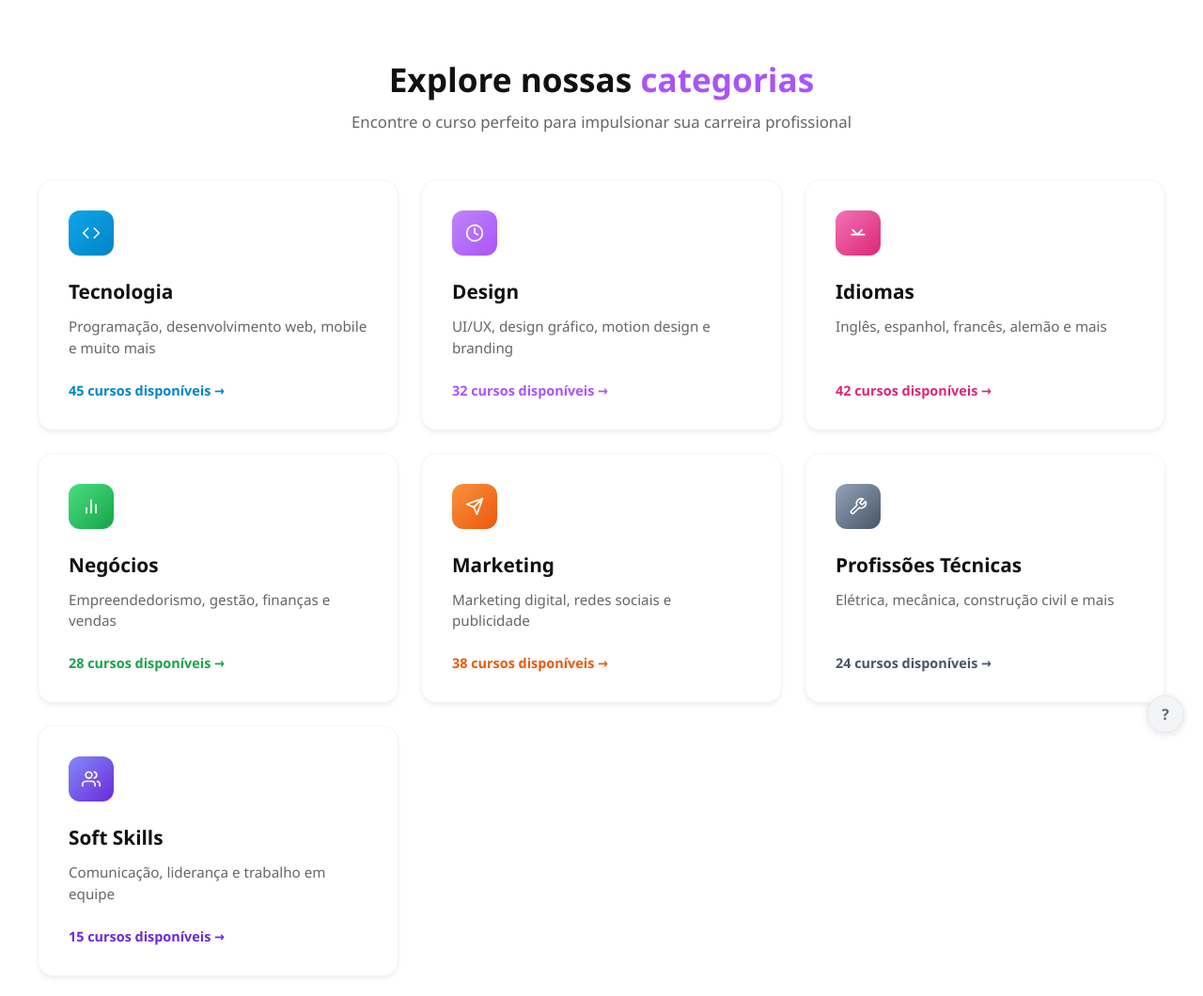
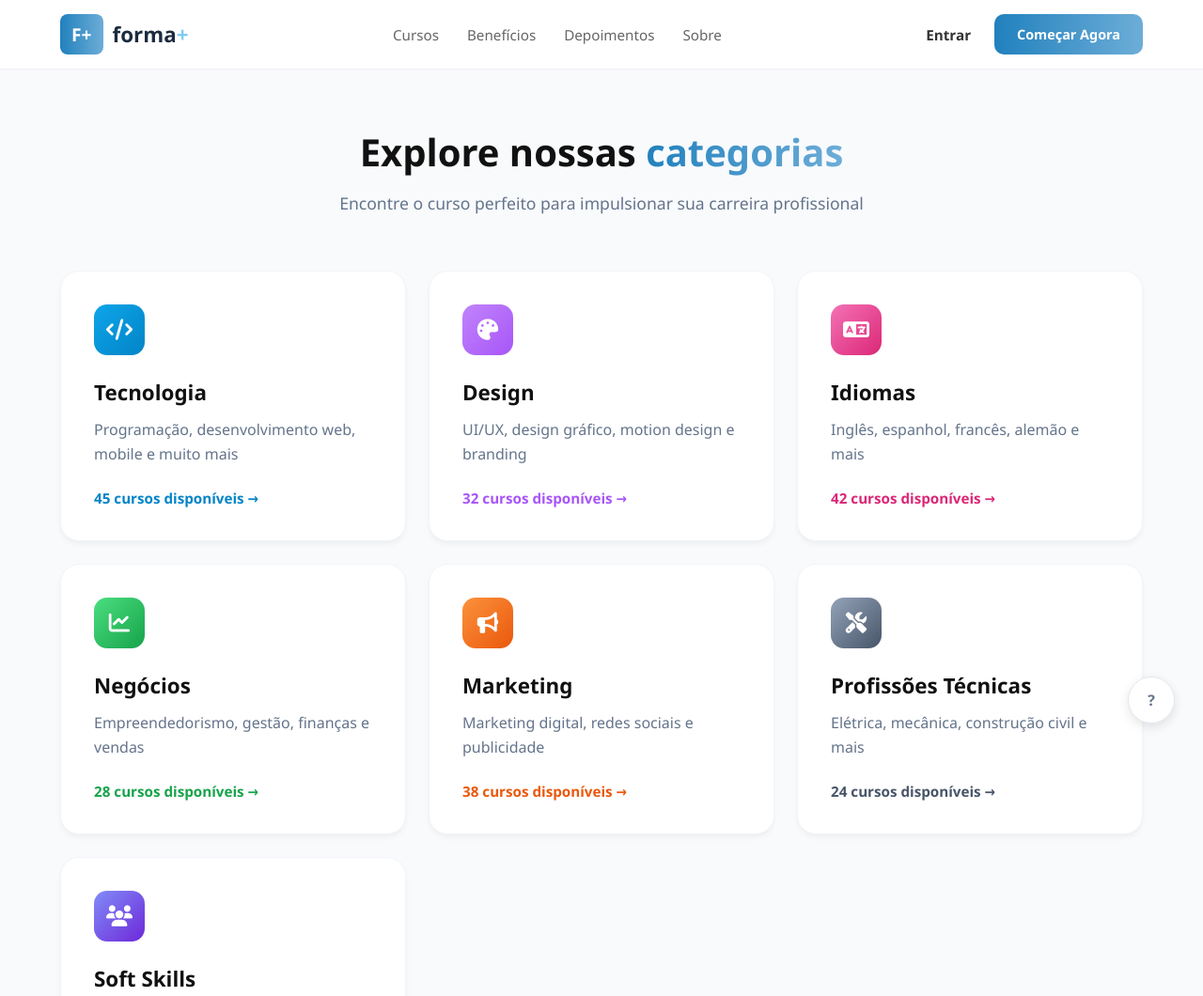
Before and after one commit to SarahCastro7/FormaMais, a plain HTML site: page FrontEnd/cursos.html in a window 1280 px wide. Shown: the top 1060 px of the page at 94% size. Drawn offline with Linux system fonts and the light colour scheme.

Commit message:
atualizações do código

```diff
--- a/FrontEnd/cursos.html
+++ b/FrontEnd/cursos.html
@@ -1,85 +1,101 @@
 <!DOCTYPE html>
 <html lang="pt-BR">
+
 <head>
     <meta charset="UTF-8">
     <meta name="viewport" content="width=device-width, initial-scale=1.0">
     <title>Explore nossas categorias</title>
+    <link rel="stylesheet" href="https://cdnjs.cloudflare.com/ajax/libs/font-awesome/6.5.1/css/all.min.css">
     <link rel="stylesheet" href="style.css/cursos.css">
 </head>
+
 <body>
 
+    <nav class="navbar">
+        <div class="logo">
+            <div class="logo-icon">F+</div>
+            <span class="logo-text">forma<span>+</span></span>
+        </div>
+
+        <ul class="nav-links">
+            <li><a href="cursos.html">Cursos</a></li>
+            <li><a href="beneficios.html">Benefícios</a></li>
+            <li><a href="depoimentos.html">Depoimentos</a></li>
+            <li><a href="sobre.html">Sobre</a></li>
+        </ul>
+
+        <div class="nav-actions">
+            <a href="login.html" class="btn-login">Entrar</a>
+            <a href="cadastro.html" class="btn-cta">Começar Agora</a>
+        </div>
+    </nav>
+
+
     <header class="main-header">
-        <h1>Explore nossas <span>categorias</span></h1>
+        <h1>Explore nossas <span class="texto-degrade">categorias</span></h1>
         <p>Encontre o curso perfeito para impulsionar sua carreira profissional</p>
     </header>
 
     <main class="container">
         <section class="grid-categories">
 
-            <!-- Card Tecnologia -->
             <div class="card">
                 <div class="icon-wrapper icon-tech">
-                    <svg viewBox="0 0 24 24" width="20" height="20" fill="none" stroke="currentColor" stroke-width="2" stroke-linecap="round" stroke-linejoin="round"><polyline points="16 18 22 12 16 6"></polyline><polyline points="8 6 2 12 8 18"></polyline></svg>
+                    <i class="fa-solid fa-code"></i>
                 </div>
                 <h2>Tecnologia</h2>
                 <p>Programação, desenvolvimento web, mobile e muito mais</p>
                 <a href="#" class="link-tech">45 cursos disponíveis &rarr;</a>
             </div>
 
-            <!-- Card Design -->
             <div class="card">
                 <div class="icon-wrapper icon-design">
-                    <svg viewBox="0 0 24 24" width="20" height="20" fill="none" stroke="currentColor" stroke-width="2" stroke-linecap="round" stroke-linejoin="round"><path d="M12 22C17.5228 22 22 17.5228 22 12C22 6.47715 17.5228 2 12 2C6.47715 2 2 6.47715 2 12C2 17.5228 6.47715 22 12 22Z"></path><path d="M12 6V12L16 14"></path></svg>
+                    <i class="fa-solid fa-palette"></i>
                 </div>
                 <h2>Design</h2>
                 <p>UI/UX, design gráfico, motion design e branding</p>
                 <a href="#" class="link-design">32 cursos disponíveis &rarr;</a>
             </div>
 
-            <!-- Card Idiomas -->
             <div class="card">
                 <div class="icon-wrapper icon-languages">
-                    <svg viewBox="0 0 24 24" width="20" height="20" fill="none" stroke="currentColor" stroke-width="2" stroke-linecap="round" stroke-linejoin="round"><path d="M5 8l6 6 6-6"></path><path d="M4 14h16"></path></svg>
+                    <i class="fa-solid fa-language"></i>
                 </div>
                 <h2>Idiomas</h2>
                 <p>Inglês, espanhol, francês, alemão e mais</p>
                 <a href="#" class="link-languages">42 cursos disponíveis &rarr;</a>
             </div>
 
-            <!-- Card Negócios -->
             <div class="card">
                 <div class="icon-wrapper icon-business">
-                    <svg viewBox="0 0 24 24" width="20" height="20" fill="none" stroke="currentColor" stroke-width="2" stroke-linecap="round" stroke-linejoin="round"><line x1="18" y1="20" x2="18" y2="10"></line><line x1="12" y1="20" x2="12" y2="4"></line><line x1="6" y1="20" x2="6" y2="14"></line></svg>
+                    <i class="fa-solid fa-chart-line"></i>
                 </div>
                 <h2>Negócios</h2>
                 <p>Empreendedorismo, gestão, finanças e vendas</p>
                 <a href="#" class="link-business">28 cursos disponíveis &rarr;</a>
             </div>
 
-            <!-- Card Marketing -->
             <div class="card">
                 <div class="icon-wrapper icon-marketing">
-                    <svg viewBox="0 0 24 24" width="20" height="20" fill="none" stroke="currentColor" stroke-width="2" stroke-linecap="round" stroke-linejoin="round"><path d="M22 2L11 13"></path><polygon points="22 2 15 22 11 13 2 9 22 2"></polygon></svg>
+                    <i class="fa-solid fa-bullhorn"></i>
                 </div>
                 <h2>Marketing</h2>
                 <p>Marketing digital, redes sociais e publicidade</p>
                 <a href="#" class="link-marketing">38 cursos disponíveis &rarr;</a>
             </div>
 
-            <!-- Card Profissões Técnicas -->
             <div class="card">
                 <div class="icon-wrapper icon-technical">
-                    <svg viewBox="0 0 24 24" width="20" height="20" fill="none" stroke="currentColor" stroke-width="2" stroke-linecap="round" stroke-linejoin="round"><path d="M14.7 6.3a1 1 0 0 0 0 1.4l1.6 1.6a1 1 0 0 0 1.4 0l3.77-3.77a6 6 0 0 1-7.94 7.94l-6.91 6.91a2.12 2.12 0 0 1-3-3l6.91-6.91a6 6 0 0 1 7.94-7.94l-3.76 3.76z"></path></svg>
+                    <i class="fa-solid fa-screwdriver-wrench"></i>
                 </div>
                 <h2>Profissões Técnicas</h2>
                 <p>Elétrica, mecânica, construção civil e mais</p>
                 <a href="#" class="link-technical">24 cursos disponíveis &rarr;</a>
             </div>
 
-            <!-- Card Soft Skills -->
             <div class="card">
                 <div class="icon-wrapper icon-soft">
-                    <svg viewBox="0 0 24 24" width="20" height="20" fill="none" stroke="currentColor" stroke-width="2" stroke-linecap="round" stroke-linejoin="round"><path d="M17 21v-2a4 4 0 0 0-4-4H5a4 4 0 0 0-4 4v2"></path><circle cx="9" cy="7" r="4"></circle><path d="M23 21v-2a4 4 0 0 0-3-3.87"></path><path d="M16 3.13a4 4 0 0 1 0 7.75"></path></svg>
+                    <i class="fa-solid fa-users"></i>
                 </div>
                 <h2>Soft Skills</h2>
                 <p>Comunicação, liderança e trabalho em equipe</p>
@@ -91,5 +107,68 @@
 
     <div class="help-button">?</div>
 
+
+    <footer class="footer">
+        <div class="footer-container">
+
+            <div class="footer-brand">
+                <div class="logo">
+                    <div class="logo-icon">F+</div>
+                    <span class="logo-text">forma<span>+</span></span>
+                </div>
+                <p class="footer-desc">
+                    Transformando jovens em profissionais qualificados e preparados para o mercado de trabalho.
+                </p>
+                <div class="social-links">
+                    <a href="#"><i class="fa-brands fa-instagram"></i></a>
+                    <a href="#"><i class="fa-brands fa-facebook-f"></i></a>
+                    <a href="#"><i class="fa-brands fa-linkedin-in"></i></a>
+                    <a href="#"><i class="fa-brands fa-youtube"></i></a>
+                    <a href="#"><i class="fa-brands fa-x-twitter"></i></a>
+                </div>
+            </div>
+
+            <div class="footer-links">
+                <h4>Cursos</h4>
+                <ul>
+                    <li><a href="#">Tecnologia</a></li>
+                    <li><a href="#">Design</a></li>
+                    <li><a href="#">Negócios</a></li>
+                    <li><a href="#">Marketing</a></li>
+                    <li><a href="#">Profissões Técnicas</a></li>
+                </ul>
+            </div>
+
+            <div class="footer-links">
+                <h4>Empresa</h4>
+                <ul>
+                    <li><a href="sobre.html">Sobre Nós</a></li>
+                    <li><a href="#">Como Funciona</a></li>
+                    <li><a href="#">Carreiras</a></li>
+                    <li><a href="#">Blog</a></li>
+                    <li><a href="#">Parceiros</a></li>
+                </ul>
+            </div>
+
+            <div class="footer-links">
+                <h4>Suporte</h4>
+                <ul>
+                    <li><a href="#">Central de Ajuda</a></li>
+                    <li><a href="#">Contato</a></li>
+                    <li><a href="#">FAQ</a></li>
+                    <li><a href="#">Política de Privacidade</a></li>
+                    <li><a href="#">Termos de Uso</a></li>
+                </ul>
+            </div>
+
+        </div>
+
+        <div class="footer-bottom">
+            <p>&copy; 2026 forma+. Todos os direitos reservados.</p>
+        </div>
+    </footer>
+
+
 </body>
+
 </html>
--- a/FrontEnd/style.css/cursos.css
+++ b/FrontEnd/style.css/cursos.css
@@ -1,3 +1,4 @@
+/* Configurações Globais */
 * {
     margin: 0;
     padding: 0;
@@ -6,179 +7,372 @@
 }
 
 body {
-    background-color: #ffffff;
+    background-color: #f8fafc;
+    /* Um fundo levemente acinzentado para destacar os cards brancos */
     color: #333333;
-    padding: 60px 20px;
-    display: flex;
-    flex-direction: column;
-    align-items: center;
 }
 
+/*--------------- NAVBAR ------------*/
+
+.navbar {
+    display: flex;
+    align-items: center;
+    justify-content: space-between;
+    padding: 15px 5%;
+    background-color: #fff;
+    border-bottom: 1px solid #f0f0f0;
+    position: relative;
+}
+
+/* Estilo do Logo */
+.logo {
+    display: flex;
+    align-items: center;
+    gap: 10px;
+}
+
+.logo-icon {
+    background: linear-gradient(90deg, #2181BD 0%, #6DADD8 100%);
+    color: white;
+    font-weight: bold;
+    padding: 8px 12px;
+    border-radius: 8px;
+    font-size: 1.2rem;
+}
+
+.logo-text {
+    font-size: 1.4rem;
+    font-weight: 800;
+    color: #1C2B3E
+}
+
+.logo-text span {
+    color: #80CBF3
+}
+
+/* Links de Navegação */
+.nav-links {
+    display: flex;
+    list-style: none;
+    gap: 30px;
+    margin: 0;
+    padding: 0;
+}
+
+.nav-links a {
+    text-decoration: none;
+    color: #666;
+    font-size: 0.95rem;
+    font-weight: 500;
+    transition: color 0.3s;
+}
+
+.nav-links a:hover {
+    color: #1C2B3E
+}
+
+/* Ações e Botão */
+.nav-actions {
+    display: flex;
+    align-items: center;
+    gap: 25px;
+}
+
+.btn-login {
+    text-decoration: none;
+    color: #333;
+    font-weight: 600;
+    font-size: 0.95rem;
+}
+
+.btn-cta {
+    text-decoration: none;
+    background: linear-gradient(90deg, #2181BD 0%, #6DADD8 100%);
+    color: white;
+    padding: 12px 24px;
+    border-radius: 10px;
+    font-weight: bold;
+    font-size: 0.9rem;
+    transition: opacity 0.3s;
+}
+
+.btn-cta:hover {
+    opacity: 0.9;
+}
+
+/* -------- HEADER -------- */
 .main-header {
     text-align: center;
-    margin-bottom: 50px;
+    padding: 60px 20px;
 }
 
 .main-header h1 {
-    font-size: 2.2rem;
-    font-weight: 700;
+    font-size: 2.5rem;
+    font-weight: 800;
     color: #111111;
-    margin-bottom: 10px;
+    margin-bottom: 15px;
 }
 
-.main-header h1 span {
-    color: #a855f7;
+.texto-degrade {
+    background: linear-gradient(90deg, #2181BD, #6DADD8);
+    -webkit-background-clip: text;
+    background-clip: text;
+    -webkit-text-fill-color: transparent;
 }
 
 .main-header p {
-    color: #666666;
-    font-size: 1.05rem;
+    color: #64748b;
+    font-size: 1.1rem;
 }
 
+/* -------- GRID E CARDS -------- */
 .container {
-    width: 100%;
+    width: 90%;
     max-width: 1200px;
+    margin: 0 auto 80px;
 }
 
 .grid-categories {
     display: grid;
-    grid-template-columns: repeat(auto-fill, minmax(340px, 1fr));
+    grid-template-columns: repeat(auto-fill, minmax(320px, 1fr));
     gap: 24px;
 }
 
 .card {
     background: #ffffff;
-    border: 1px solid #e5e7eb;
-    border-radius: 16px;
-    padding: 32px;
+    border: 1px solid #f1f5f9;
+    border-radius: 20px;
+    padding: 35px;
     display: flex;
     flex-direction: column;
     align-items: flex-start;
-    transition: transform 0.2s ease, box-shadow 0.2s ease;
+    box-shadow: 0 4px 6px -1px rgba(0, 0, 0, 0.05);
+    transition: transform 0.25s cubic-bezier(0.4, 0, 0.2, 1), box-shadow 0.25s cubic-bezier(0.4, 0, 0.2, 1);
 }
 
 .card:hover {
-    transform: translateY(-2px);
-    box-shadow: 0 10px 20px rgba(0, 0, 0, 0.05);
+    transform: translateY(-6px);
+    box-shadow: 0 20px 25px -5px rgba(0, 0, 0, 0.1);
 }
 
 .icon-wrapper {
-    width: 48px;
-    height: 48px;
-    border-radius: 12px;
+    width: 54px;
+    height: 54px;
+    border-radius: 14px;
     display: flex;
     align-items: center;
     justify-content: center;
-    font-size: 1.25rem;
+    font-size: 1.4rem;
     margin-bottom: 24px;
+    color: #ffffff;
 }
 
-.icon-tech { background-color: #e0f2fe; color: #0284c7; }
-.icon-design { background-color: #f3e8ff; color: #a855f7; }
-.icon-languages { background-color: #fce7f3; color: #db2777; }
-.icon-business { background-color: #dcfce7; color: #16a34a; }
-.icon-marketing { background-color: #ffedd5; color: #ea580c; }
-.icon-technical { background-color: #f1f5f9; color: #475569; }
-.icon-soft { background-color: #ede9fe; color: #6d28d9; }
+/* Cores dos Ícones com Degradê */
+.icon-tech {
+    background: linear-gradient(135deg, #0ea5e9, #0284c7);
+}
+
+.icon-design {
+    background: linear-gradient(135deg, #c084fc, #a855f7);
+}
+
+.icon-languages {
+    background: linear-gradient(135deg, #f472b6, #db2777);
+}
+
+.icon-business {
+    background: linear-gradient(135deg, #4ade80, #16a34a);
+}
+
+.icon-marketing {
+    background: linear-gradient(135deg, #fb923c, #ea580c);
+}
+
+.icon-technical {
+    background: linear-gradient(135deg, #94a3b8, #475569);
+}
+
+.icon-soft {
+    background: linear-gradient(135deg, #818cf8, #6d28d9);
+}
 
 .card h2 {
-    font-size: 1.3rem;
-    color: #111111;
+    font-size: 1.4rem;
+    color: #111;
     margin-bottom: 12px;
-    font-weight: 600;
+    font-weight: 700;
 }
 
 .card p {
-    color: #666666;
-    font-size: 0.95rem;
-    line-height: 1.5;
+    color: #64748b;
+    font-size: 1rem;
+    line-height: 1.6;
     margin-bottom: 24px;
     flex-grow: 1;
 }
 
 .card a {
     text-decoration: none;
-    font-size: 0.9rem;
-    font-weight: 600;
+    font-size: 0.95rem;
+    font-weight: 700;
     display: inline-flex;
     align-items: center;
+    transition: gap 0.2s;
 }
 
-.link-tech { color: #0284c7; }
-.link-design { color: #a855f7; }
-.link-languages { color: #db2777; }
-.link-business { color: #16a34a; }
-.link-marketing { color: #ea580c; }
-.link-technical { color: #475569; }
-.link-soft { color: #6d28d9; }
+.card a:hover {
+    gap: 8px;
+    /* Pequeno efeito de movimento na setinha */
+}
 
+/* Cores dos links baseadas nas categorias */
+.link-tech {
+    color: #0284c7;
+}
+
+.link-design {
+    color: #a855f7;
+}
+
+.link-languages {
+    color: #db2777;
+}
+
+.link-business {
+    color: #16a34a;
+}
+
+.link-marketing {
+    color: #ea580c;
+}
+
+.link-technical {
+    color: #475569;
+}
+
+.link-soft {
+    color: #6d28d9;
+}
+
+/* Botão Flutuante de Ajuda */
 .help-button {
     position: fixed;
-    bottom: 20px;
-    right: 20px;
-    width: 40px;
-    height: 40px;
-    background-color: #f3f4f6;
-    border: 1px solid #e5e7eb;
+    bottom: 30px;
+    right: 30px;
+    width: 50px;
+    height: 50px;
+    background-color: #ffffff;
+    border: 1px solid #e2e8f0;
     border-radius: 50%;
     display: flex;
     align-items: center;
     justify-content: center;
     font-weight: bold;
-    color: #666666;
+    color: #64748b;
     cursor: pointer;
-    box-shadow: 0 2px 8px rgba(0,0,0,0.1);
+    box-shadow: 0 4px 12px rgba(0, 0, 0, 0.1);
+    transition: 0.2s;
 }
 
-.icon-wrapper {
-    width: 48px;
-    height: 48px;
-    border-radius: 12px;
+.help-button:hover {
+    transform: scale(1.1);
+    background-color: #f8fafc;
+}
+
+
+.footer {
+    background-color: #0B1320;
+    /* Tom de azul escuro da imagem */
+    color: #fff;
+    padding: 80px 8% 40px;
+    font-family: 'Segoe UI', Tahoma, sans-serif;
+}
+
+.footer-container {
+    display: grid;
+    grid-template-columns: 1.5fr 1fr 1fr 1fr;
+    gap: 40px;
+    max-width: 1200px;
+    margin: 0 auto;
+}
+
+/* Estilo do Logo no Footer */
+.footer-brand .logo {
+    margin-bottom: 20px;
+}
+
+.footer-brand .logo-text {
+    color: #fff;
+    /* Texto branco no fundo escuro */
+}
+
+.footer-desc {
+    color: #94A3B8;
+    /* Cinza azulado suave */
+    line-height: 1.6;
+    font-size: 0.95rem;
+    margin-bottom: 25px;
+    max-width: 300px;
+}
+
+/* Redes Sociais */
+.social-links {
+    display: flex;
+    gap: 12px;
+}
+
+.social-links a {
     display: flex;
     align-items: center;
     justify-content: center;
-    font-size: 1.25rem;
-    margin-bottom: 24px;
-    color: #ffffff;
+    width: 40px;
+    height: 40px;
+    background-color: #1E293B;
+    color: #fff;
+    text-decoration: none;
+    border-radius: 8px;
+    transition: 0.3s;
+    font-size: 1.1rem;
 }
 
-.icon-tech {
-    background: linear-gradient(135deg, #0ea5e9, #0284c7);
-}
-.icon-design {
-    background: linear-gradient(135deg, #c084fc, #a855f7);
-}
-.icon-languages {
-    background: linear-gradient(135deg, #f472b6, #db2777);
-}
-.icon-business {
-    background: linear-gradient(135deg, #4ade80, #16a34a);
-}
-.icon-marketing {
-    background: linear-gradient(135deg, #fb923c, #ea580c);
-}
-.icon-technical {
-    background: linear-gradient(135deg, #94a3b8, #475569);
-}
-.icon-soft {
-    background: linear-gradient(135deg, #818cf8, #6d28d9);
+.social-links a:hover {
+    background: linear-gradient(90deg, #2181BD, #6DADD8);
+    transform: translateY(-3px);
 }
 
-.card {
-    background: #ffffff;
-    border: 1px solid #f1f5f9;
-    border-radius: 16px;
-    padding: 32px;
-    display: flex;
-    flex-direction: column;
-    align-items: flex-start;
-
-    box-shadow: 0 4px 6px -1px rgba(0, 0, 0, 0.05), 0 2px 4px -1px rgba(0, 0, 0, 0.03);
-
-    transition: transform 0.25s cubic-bezier(0.4, 0, 0.2, 1), box-shadow 0.25s cubic-bezier(0.4, 0, 0.2, 1);
+/* Colunas de Links */
+.footer-links h4 {
+    font-size: 1.1rem;
+    font-weight: 700;
+    margin-bottom: 20px;
 }
 
-.card:hover {
-    transform: translateY(-4px);
-    box-shadow: 0 20px 25px -5px rgba(0, 0, 0, 0.08), 0 10px 10px -5px rgba(0, 0, 0, 0.04);
+.footer-links ul {
+    list-style: none;
 }
+
+.footer-links li {
+    margin-bottom: 12px;
+}
+
+.footer-links a {
+    text-decoration: none;
+    color: #94A3B8;
+    font-size: 0.9rem;
+    transition: 0.3s;
+}
+
+.footer-links a:hover {
+    color: #80CBF3;
+    padding-left: 5px;
+}
+
+/* Parte de baixo */
+.footer-bottom {
+    margin-top: 60px;
+    padding-top: 30px;
+    border-top: 1px solid #1E293B;
+    text-align: center;
+    color: #64748B;
+    font-size: 0.85rem;
+}
```
Also changed, not shown: FrontEnd/cadastro.html (+2 -1 lines), FrontEnd/login.html (+1 -1 lines).
